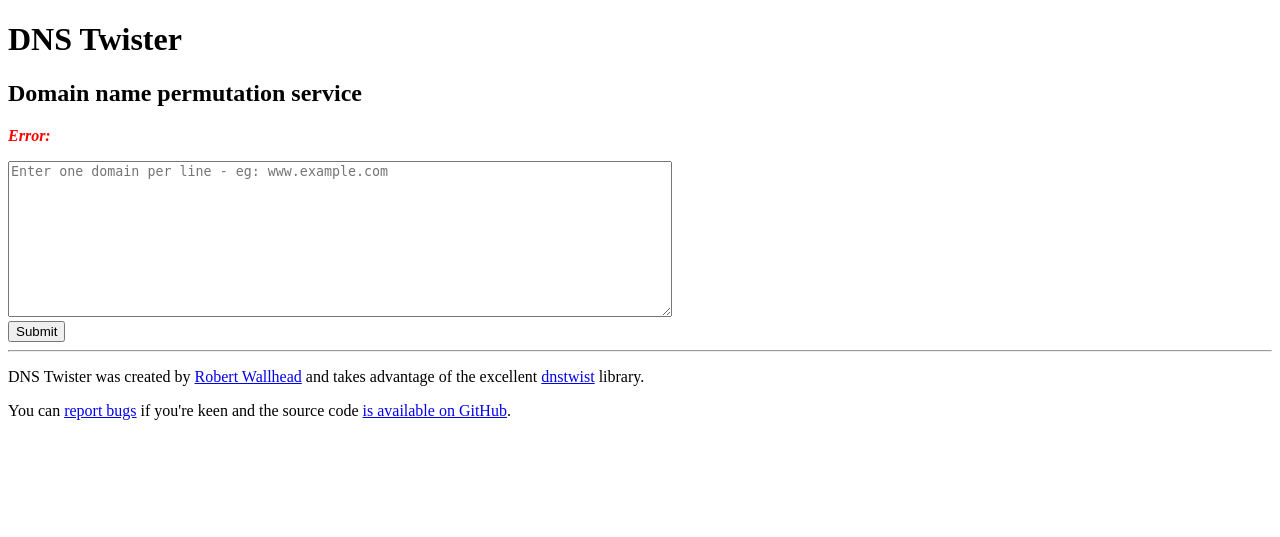
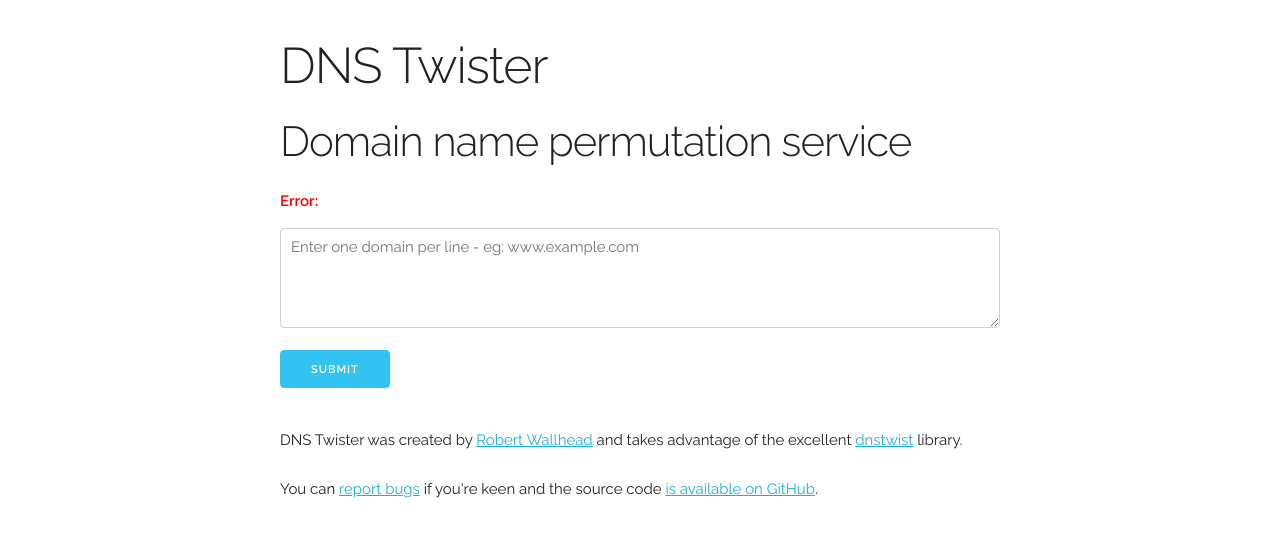
Before and after one commit to dnstwister/dnstwister, a Python web app: template dnstwister/templates/index.html in a window 1280 px wide. Shown: the top 537 px of the page. Run offline with Jinja, Linux system fonts and the light colour scheme; the template is opened without the code that fills it, so the values that code supplies are empty.

Commit message:
Added Skeleton to trial a simple bit of UI style

```diff
--- a/dnstwister/static/layout.css
+++ b/dnstwister/static/layout.css
@@ -1,12 +1,18 @@
-@media (max-width:680px) {
-    .user-domains {
-        width: 100%;
-    }
-}
-
 .error {
-    font-style: italic;
     font-weight: bold;
     color: red;
     padding-bottom: 1em;
 }
+
+header {
+    margin-top: 5%;
+}
+
+/* Skeleton CSS overrides */
+textarea {
+    min-height: 100px;
+}
+
+.container {
+    max-width: 720px;
+}
--- a/dnstwister/static/report.css
+++ b/dnstwister/static/report.css
@@ -8,9 +8,3 @@
 .report tr.displayed {
     display: table-row;
 }
-
-@media (max-width:680px) {
-    .report {
-        width: 100%;
-    }
-}
--- /dev/null
+++ b/dnstwister/static/skeleton.css
@@ -0,0 +1,418 @@
+/*
+* Skeleton V2.0.4
+* Copyright 2014, Dave Gamache
+* www.getskeleton.com
+* Free to use under the MIT license.
+* http://www.opensource.org/licenses/mit-license.php
+* 12/29/2014
+*/
+
+
+/* Table of contents
+––––––––––––––––––––––––––––––––––––––––––––––––––
+- Grid
+- Base Styles
+- Typography
+- Links
+- Buttons
+- Forms
+- Lists
+- Code
+- Tables
+- Spacing
+- Utilities
+- Clearing
+- Media Queries
+*/
+
+
+/* Grid
+–––––––––––––––––––––––––––––––––––––––––––––––––– */
+.container {
+  position: relative;
+  width: 100%;
+  max-width: 960px;
+  margin: 0 auto;
+  padding: 0 20px;
+  box-sizing: border-box; }
+.column,
+.columns {
+  width: 100%;
+  float: left;
+  box-sizing: border-box; }
+
+/* For devices larger than 400px */
+@media (min-width: 400px) {
+  .container {
+    width: 85%;
+    padding: 0; }
+}
+
+/* For devices larger than 550px */
+@media (min-width: 550px) {
+  .container {
+    width: 80%; }
+  .column,
+  .columns {
+    margin-left: 4%; }
+  .column:first-child,
+  .columns:first-child {
+    margin-left: 0; }
+
+  .one.column,
+  .one.columns                    { width: 4.66666666667%; }
+  .two.columns                    { width: 13.3333333333%; }
+  .three.columns                  { width: 22%;            }
+  .four.columns                   { width: 30.6666666667%; }
+  .five.columns                   { width: 39.3333333333%; }
+  .six.columns                    { width: 48%;            }
+  .seven.columns                  { width: 56.6666666667%; }
+  .eight.columns                  { width: 65.3333333333%; }
+  .nine.columns                   { width: 74.0%;          }
+  .ten.columns                    { width: 82.6666666667%; }
+  .eleven.columns                 { width: 91.3333333333%; }
+  .twelve.columns                 { width: 100%; margin-left: 0; }
+
+  .one-third.column               { width: 30.6666666667%; }
+  .two-thirds.column              { width: 65.3333333333%; }
+
+  .one-half.column                { width: 48%; }
+
+  /* Offsets */
+  .offset-by-one.column,
+  .offset-by-one.columns          { margin-left: 8.66666666667%; }
+  .offset-by-two.column,
+  .offset-by-two.columns          { margin-left: 17.3333333333%; }
+  .offset-by-three.column,
+  .offset-by-three.columns        { margin-left: 26%;            }
+  .offset-by-four.column,
+  .offset-by-four.columns         { margin-left: 34.6666666667%; }
+  .offset-by-five.column,
+  .offset-by-five.columns         { margin-left: 43.3333333333%; }
+  .offset-by-six.column,
+  .offset-by-six.columns          { margin-left: 52%;            }
+  .offset-by-seven.column,
+  .offset-by-seven.columns        { margin-left: 60.6666666667%; }
+  .offset-by-eight.column,
+  .offset-by-eight.columns        { margin-left: 69.3333333333%; }
+  .offset-by-nine.column,
+  .offset-by-nine.columns         { margin-left: 78.0%;          }
+  .offset-by-ten.column,
+  .offset-by-ten.columns          { margin-left: 86.6666666667%; }
+  .offset-by-eleven.column,
+  .offset-by-eleven.columns       { margin-left: 95.3333333333%; }
+
+  .offset-by-one-third.column,
+  .offset-by-one-third.columns    { margin-left: 34.6666666667%; }
+  .offset-by-two-thirds.column,
+  .offset-by-two-thirds.columns   { margin-left: 69.3333333333%; }
+
+  .offset-by-one-half.column,
+  .offset-by-one-half.columns     { margin-left: 52%; }
+
+}
+
+
+/* Base Styles
+–––––––––––––––––––––––––––––––––––––––––––––––––– */
+/* NOTE
+html is set to 62.5% so that all the REM measurements throughout Skeleton
+are based on 10px sizing. So basically 1.5rem = 15px :) */
+html {
+  font-size: 62.5%; }
+body {
+  font-size: 1.5em; /* currently ems cause chrome bug misinterpreting rems on body element */
+  line-height: 1.6;
+  font-weight: 400;
+  font-family: "Raleway", "HelveticaNeue", "Helvetica Neue", Helvetica, Arial, sans-serif;
+  color: #222; }
+
+
+/* Typography
+–––––––––––––––––––––––––––––––––––––––––––––––––– */
+h1, h2, h3, h4, h5, h6 {
+  margin-top: 0;
+  margin-bottom: 2rem;
+  font-weight: 300; }
+h1 { font-size: 4.0rem; line-height: 1.2;  letter-spacing: -.1rem;}
+h2 { font-size: 3.6rem; line-height: 1.25; letter-spacing: -.1rem; }
+h3 { font-size: 3.0rem; line-height: 1.3;  letter-spacing: -.1rem; }
+h4 { font-size: 2.4rem; line-height: 1.35; letter-spacing: -.08rem; }
+h5 { font-size: 1.8rem; line-height: 1.5;  letter-spacing: -.05rem; }
+h6 { font-size: 1.5rem; line-height: 1.6;  letter-spacing: 0; }
+
+/* Larger than phablet */
+@media (min-width: 550px) {
+  h1 { font-size: 5.0rem; }
+  h2 { font-size: 4.2rem; }
+  h3 { font-size: 3.6rem; }
+  h4 { font-size: 3.0rem; }
+  h5 { font-size: 2.4rem; }
+  h6 { font-size: 1.5rem; }
+}
+
+p {
+  margin-top: 0; }
+
+
+/* Links
+–––––––––––––––––––––––––––––––––––––––––––––––––– */
+a {
+  color: #1EAEDB; }
+a:hover {
+  color: #0FA0CE; }
+
+
+/* Buttons
+–––––––––––––––––––––––––––––––––––––––––––––––––– */
+.button,
+button,
+input[type="submit"],
+input[type="reset"],
+input[type="button"] {
+  display: inline-block;
+  height: 38px;
+  padding: 0 30px;
+  color: #555;
+  text-align: center;
+  font-size: 11px;
+  font-weight: 600;
+  line-height: 38px;
+  letter-spacing: .1rem;
+  text-transform: uppercase;
+  text-decoration: none;
+  white-space: nowrap;
+  background-color: transparent;
+  border-radius: 4px;
+  border: 1px solid #bbb;
+  cursor: pointer;
+  box-sizing: border-box; }
+.button:hover,
+button:hover,
+input[type="submit"]:hover,
+input[type="reset"]:hover,
+input[type="button"]:hover,
+.button:focus,
+button:focus,
+input[type="submit"]:focus,
+input[type="reset"]:focus,
+input[type="button"]:focus {
+  color: #333;
+  border-color: #888;
+  outline: 0; }
+.button.button-primary,
+button.button-primary,
+input[type="submit"].button-primary,
+input[type="reset"].button-primary,
+input[type="button"].button-primary {
+  color: #FFF;
+  background-color: #33C3F0;
+  border-color: #33C3F0; }
+.button.button-primary:hover,
+button.button-primary:hover,
+input[type="submit"].button-primary:hover,
+input[type="reset"].button-primary:hover,
+input[type="button"].button-primary:hover,
+.button.button-primary:focus,
+button.button-primary:focus,
+input[type="submit"].button-primary:focus,
+input[type="reset"].button-primary:focus,
+input[type="button"].button-primary:focus {
+  color: #FFF;
+  background-color: #1EAEDB;
+  border-color: #1EAEDB; }
+
+
+/* Forms
+–––––––––––––––––––––––––––––––––––––––––––––––––– */
+input[type="email"],
+input[type="number"],
+input[type="search"],
+input[type="text"],
+input[type="tel"],
+input[type="url"],
+input[type="password"],
+textarea,
+select {
+  height: 38px;
+  padding: 6px 10px; /* The 6px vertically centers text on FF, ignored by Webkit */
+  background-color: #fff;
+  border: 1px solid #D1D1D1;
+  border-radius: 4px;
+  box-shadow: none;
+  box-sizing: border-box; }
+/* Removes awkward default styles on some inputs for iOS */
+input[type="email"],
+input[type="number"],
+input[type="search"],
+input[type="text"],
+input[type="tel"],
+input[type="url"],
+input[type="password"],
+textarea {
+  -webkit-appearance: none;
+     -moz-appearance: none;
+          appearance: none; }
+textarea {
+  min-height: 65px;
+  padding-top: 6px;
+  padding-bottom: 6px; }
+input[type="email"]:focus,
+input[type="number"]:focus,
+input[type="search"]:focus,
+input[type="text"]:focus,
+input[type="tel"]:focus,
+input[type="url"]:focus,
+input[type="password"]:focus,
+textarea:focus,
+select:focus {
+  border: 1px solid #33C3F0;
+  outline: 0; }
+label,
+legend {
+  display: block;
+  margin-bottom: .5rem;
+  font-weight: 600; }
+fieldset {
+  padding: 0;
+  border-width: 0; }
+input[type="checkbox"],
+input[type="radio"] {
+  display: inline; }
+label > .label-body {
+  display: inline-block;
+  margin-left: .5rem;
+  font-weight: normal; }
+
+
+/* Lists
+–––––––––––––––––––––––––––––––––––––––––––––––––– */
+ul {
+  list-style: circle inside; }
+ol {
+  list-style: decimal inside; }
+ol, ul {
+  padding-left: 0;
+  margin-top: 0; }
+ul ul,
+ul ol,
+ol ol,
+ol ul {
+  margin: 1.5rem 0 1.5rem 3rem;
+  font-size: 90%; }
+li {
+  margin-bottom: 1rem; }
+
+
+/* Code
+–––––––––––––––––––––––––––––––––––––––––––––––––– */
+code {
+  padding: .2rem .5rem;
+  margin: 0 .2rem;
+  font-size: 90%;
+  white-space: nowrap;
+  background: #F1F1F1;
+  border: 1px solid #E1E1E1;
+  border-radius: 4px; }
+pre > code {
+  display: block;
+  padding: 1rem 1.5rem;
+  white-space: pre; }
+
+
+/* Tables
+–––––––––––––––––––––––––––––––––––––––––––––––––– */
+th,
+td {
+  padding: 12px 15px;
+  text-align: left;
+  border-bottom: 1px solid #E1E1E1; }
+th:first-child,
+td:first-child {
+  padding-left: 0; }
+th:last-child,
+td:last-child {
+  padding-right: 0; }
+
+
+/* Spacing
+–––––––––––––––––––––––––––––––––––––––––––––––––– */
+button,
+.button {
+  margin-bottom: 1rem; }
+input,
+textarea,
+select,
+fieldset {
+  margin-bottom: 1.5rem; }
+pre,
+blockquote,
+dl,
+figure,
+table,
+p,
+ul,
+ol,
+form {
+  margin-bottom: 2.5rem; }
+
+
+/* Utilities
+–––––––––––––––––––––––––––––––––––––––––––––––––– */
+.u-full-width {
+  width: 100%;
+  box-sizing: border-box; }
+.u-max-full-width {
+  max-width: 100%;
+  box-sizing: border-box; }
+.u-pull-right {
+  float: right; }
+.u-pull-left {
+  float: left; }
+
+
+/* Misc
+–––––––––––––––––––––––––––––––––––––––––––––––––– */
+hr {
+  margin-top: 3rem;
+  margin-bottom: 3.5rem;
+  border-width: 0;
+  border-top: 1px solid #E1E1E1; }
+
+
+/* Clearing
+–––––––––––––––––––––––––––––––––––––––––––––––––– */
+
+/* Self Clearing Goodness */
+.container:after,
+.row:after,
+.u-cf {
+  content: "";
+  display: table;
+  clear: both; }
+
+
+/* Media Queries
+–––––––––––––––––––––––––––––––––––––––––––––––––– */
+/*
+Note: The best way to structure the use of media queries is to create the queries
+near the relevant code. For example, if you wanted to change the styles for buttons
+on small devices, paste the mobile query code up in the buttons section and style it
+there.
+*/
+
+
+/* Larger than mobile */
+@media (min-width: 400px) {}
+
+/* Larger than phablet (also point when grid becomes active) */
+@media (min-width: 550px) {}
+
+/* Larger than tablet */
+@media (min-width: 750px) {}
+
+/* Larger than desktop */
+@media (min-width: 1000px) {}
+
+/* Larger than Desktop HD */
+@media (min-width: 1200px) {}
--- a/dnstwister/templates/index.html
+++ b/dnstwister/templates/index.html
@@ -11,10 +11,10 @@
         </section>
 {% endif %}
         <section>
-            <form action="/report" method="post">
-                <textarea cols="80" rows="10" name="domains" placeholder="Enter one domain per line - eg: www.example.com" class="user-domains"></textarea>
+            <form action="/report" method="post" class="pure-form pure-form-stacked">
+                <textarea name="domains" placeholder="Enter one domain per line - eg: www.example.com" class="u-full-width"></textarea>
                 <br />
-                <input type="submit" value="Submit" />
+                <input type="submit" value="Submit" class="button-primary" />
             </form>
         </section>
 {% endblock %}
--- a/dnstwister/templates/layout.html
+++ b/dnstwister/templates/layout.html
@@ -1,13 +1,22 @@
 <!DOCTYPE html>
 <html>
     <head>
+        <meta charset="utf-8">
         <title>DNS Twister | {% block title %}{% endblock %}</title>
-        <meta name="viewport" content="width=device-width, minimum-scale=1.0, maximum-scale=1.0">
+        <meta name="description" content="Domain name permutation engine, based on dnstwist.">
+        <meta name="author" content="Robert Wallhead">
+        <meta name="viewport" content="width=device-width, initial-scale=1">
+
+        <link href="//fonts.googleapis.com/css?family=Raleway:400,300,600" rel="stylesheet" type="text/css">
+        <link rel="stylesheet" type="text/css" href="/static/normalize.css">
+        <link rel="stylesheet" type="text/css" href="/static/skeleton.css">
         <link rel="stylesheet" type="text/css" href="/static/layout.css">
         {% block head %}
         {% endblock %}
     </head>
     <body>
+        <div class="section">
+            <div class="container">
                 <header>
                     {% block header %}
                     {% endblock %}
@@ -15,7 +24,6 @@
                 {% block body %}
                 {% endblock %}
                 <footer>
-            <hr />
                     <p>
                         DNS Twister was created by
                         <a href="https://about.me/robertwallhead">Robert Wallhead</a>
@@ -30,6 +38,9 @@
                         <a href="https://github.com/thisismyrobot/dnstwister">is available on GitHub</a>.
                     </p>
                 </footer>
+            </div>
+        </div>
+
         <!-- Analytics -->
         <script type="text/javascript">
           (function(i,s,o,g,r,a,m){i['GoogleAnalyticsObject']=r;i[r]=i[r]||function(){
```
Also changed, not shown: dnstwister/templates/report.html (+4 -3 lines), dnstwister/static/normalize.css (added). Lines whose indentation alone changed are shown as unchanged.
